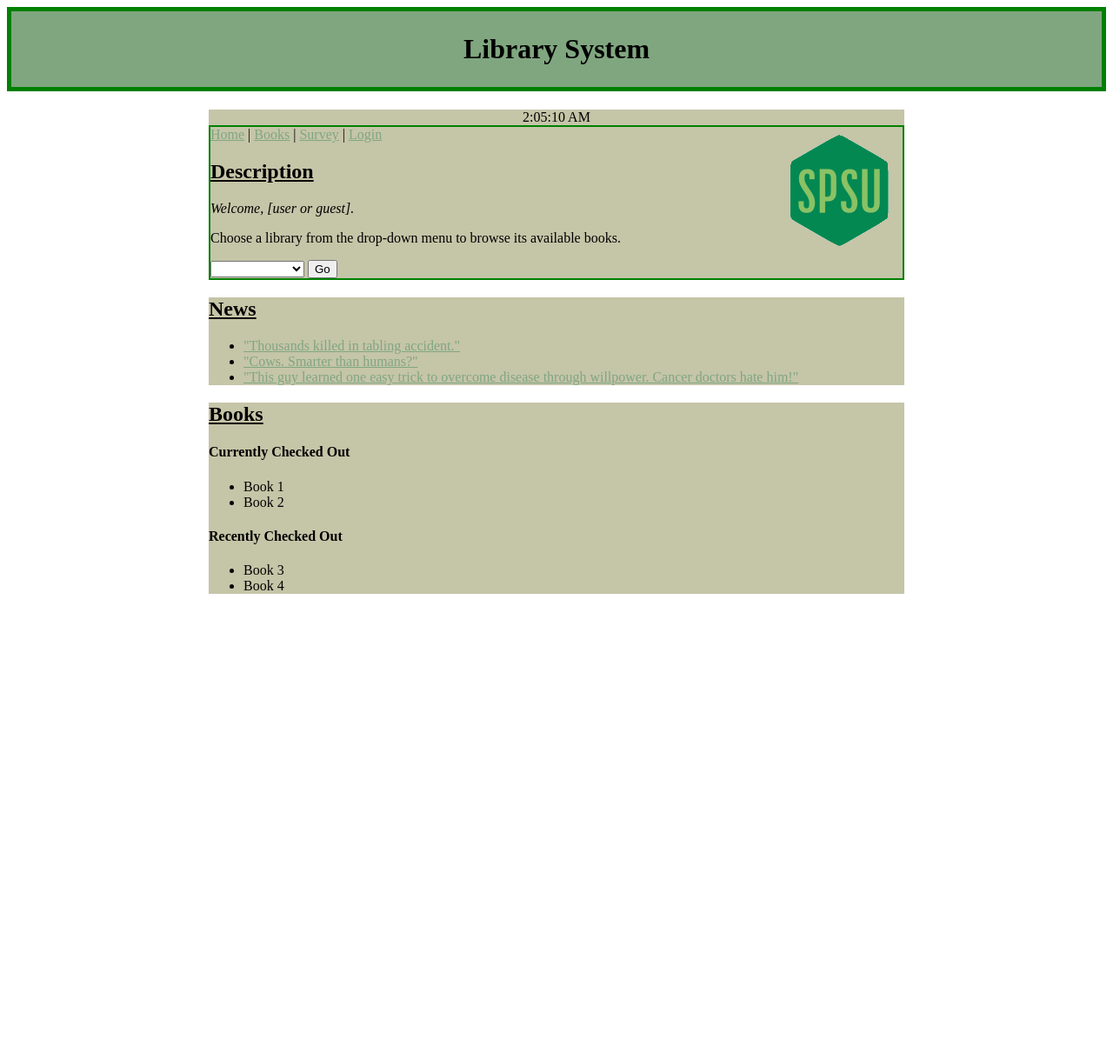
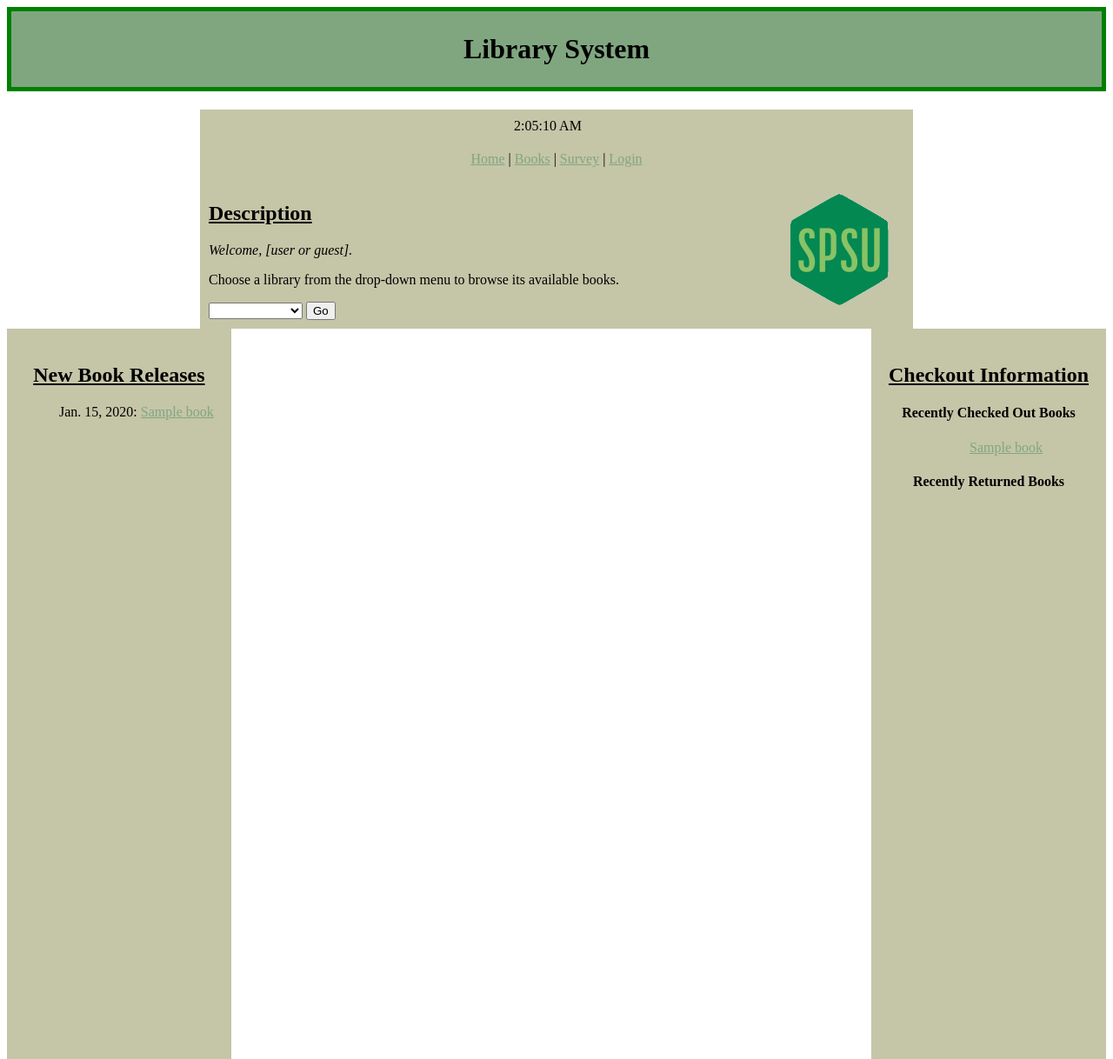
Before and after one commit to gscoppino/DjangoLibraryApp, a Django app: page / in a window 1280 px wide. Shown: the whole page at 87% size. Before the commit the page ends 683 px from the top, so only its background shows below. Run offline with Django 3.2, Linux system fonts and the light colour scheme; tables that the repository leaves empty hold one stand-in row (values such as "Sample post").

Commit message:
more changes

```diff
--- a/DjangoLibraryApp/Library/static/Library/css/styles.css
+++ b/DjangoLibraryApp/Library/static/Library/css/styles.css
@@ -1,12 +1,18 @@
+#header
+{
+    width:800px;
+    background-color: #C5C5A8;
+    margin:auto;
+    padding:10px;
+    text-align:center;
+}
+
 #container
 {
 	width: 800px;
 	background-color: #C5C5A8;
-	margin: 0 auto 0 auto;
-}
-#header
-{
-	border: 2px solid green;
+	margin: auto;
+    padding:10px;
 }
 body
 {
@@ -38,9 +44,12 @@
 }
 #news
 {
-	width: 800px;
+    float:left;
+	margin:auto;
+    padding:20px;
+    text-align:center;
+    height:800px;
 	background-color: #C5C5A8;
-	margin: 0 auto 0 auto;
 }
 #news a:hover
 {
@@ -57,9 +66,12 @@
 
 #books
 {
-	width: 800px;
+    float:right;
+    margin:auto;
+    padding:20px;
+    text-align:center;
+    height:800px;
 	background-color: #C5C5A8;
-	margin: 0 auto 0 auto;
 }
 #books a:hover
 {
@@ -77,30 +89,9 @@
 {
 	width: 800px;
 	background-color: #C5C5A8;
-	margin: 0 auto 0 auto;
-}
-
-#music
-{
-	width: 800px;
-	background-color: #C5C5A8;
-	margin: 0 auto 0 auto;
-}
-#music a:hover
-{
-	background-color: green;
-}
-#music a:link
-{
-	color: #80a680;
-}
-#music a:visited
-{
-	color: #80b571;
-}
-#music audio
-{
-	vertical-align: middle;
+	margin: auto;
+    padding:10px;
+    text-align:center;
 }
 
 #logo
--- a/DjangoLibraryApp/Library/templates/Library/index.html
+++ b/DjangoLibraryApp/Library/templates/Library/index.html
@@ -8,27 +8,22 @@
 	</head>
 
 	<body onload = "Clock(); setInterval('Clock()', 1000)">
-		<div id = "container">
-
         <div id = "clock" style="text-align:center;">
             <span id="clock"></span>
         </div>
-
-			<a href="http://spsu.edu"><IMG id = "logo" SRC="{% static 'Library/images/spsu.gif' %}"></a>
-
-			<div id = "header">
+        <div id="header">
             <a class="menu" href="{% url 'Library:index' %}">Home</a> |
-				<a class="menu" href="{% url 'Library:detail_system' %}" title="Browse all books in the library system.">Books</a> |
+            <a class="menu" href="{% url 'Library:detail_system' %}" title="Browse all books.">Books</a> |
             <a class="menu" href="survey.html">Survey</a> |
             <a class="menu" href="faculty.html" title="Login to check out and return books.">Login</a>
-
+        </div>
+		<div id="container">
+            <a href="http://spsu.edu"><IMG id ="logo" SRC="{% static 'Library/images/spsu.gif' %}"></a>
             <div id="description">
                 <h2><u><strong>Description</strong></u></h2>
                 <p><em>Welcome, [user or guest]. </em></p>
-
                 <p>Choose a library from the drop-down menu to browse its available books.</p>
             </div>
-
             <select id="library_selector">
                 <option></option>
                 {% for library in library_list.all %}
@@ -37,28 +32,29 @@
             </select>
             <button type="submit" onclick="window.location['href'] = (document.getElementById('library_selector').value);">Go</button>
         </div>
-        </div>
 		<div id = "news">
-            <h2><b><u>News</u></b></h2>
+            <h2><b><u>New Book Releases</u></b></h2>
             <ul>
-                <li><a class = "news_item" href = "http://imgur.com/eFiEr2P">"Thousands killed in tabling accident."</a>
-                <li><a class = "news_item" href = "http://i.imgur.com/cLMG6fr.jpg">"Cows. Smarter than humans?"</a>
-                <li><a class = "news_item" href = "http://i.imgur.com/QHaG2yC.jpg">"This guy learned one easy trick to overcome disease through willpower.  Cancer doctors hate him!"</a>
+                {% for book in recent_books.all %}
+                    <p>{{book.pub_date}}: <a href="{% url 'Library:detail_book' book.id %}">{{book.title}}</a></p>
+                {% endfor %}
             </ul>
 		</div>
 
 		<div id = "books">
-			<h2><b><u>Books</u></b></h2>
-			<h4>Currently Checked Out</h4>
+			<h2><b><u>Checkout Information</u></b></h2>
+			<h4>Recently Checked Out Books</h4>
 			<ul>
-				<li>Book 1 <!-- Grab from DB? Hell Yea.-->
-				<li>Book 2
+                {% for book in recently_checked_out_books %}
+                    <a href="{% url 'Library:detail_book' book.id %}">{{book.title}}</a>
+                {% endfor %}
 			</ul>
 
-			<h4>Recently Checked Out</h4>
+			<h4>Recently Returned Books</h4>
 			<ul>
-				<li>Book 3</li>
-				<li>Book 4</li>
+                {% for book in recently_checked_in_books %}
+                    <!--<a href="{% url 'Library:detail_book' book.id %}">{{book.title}}</li> -->
+                {% endfor %}
 			</ul>
 		</div>
 
--- a/DjangoLibraryApp/Library/urls.py
+++ b/DjangoLibraryApp/Library/urls.py
@@ -4,7 +4,8 @@
 
 urlpatterns = patterns('',
     url(r'^$', views.IndexView.as_view(), name='index'),
-    url(r'^library/books/', views.SystemBookView.as_view(), name='detail_system'),
-    url(r'^library/(?P<pk>\d+)/$', views.DetailView.as_view(), name='detail'),
+    url(r'^book/all/', views.SystemBookView.as_view(), name='detail_system'),
+    url(r'^library/(?P<pk>\d+)/$', views.LibraryBookView.as_view(), name='detail_library'),
+    url(r'^book/(?P<pk>\d+)/$', views.BookView.as_view(), name='detail_book'),
     url(r'^book/(?P<book_id>\d+)/checkout/$', views.checkout, name='checkout')
 )
--- a/DjangoLibraryApp/Library/views.py
+++ b/DjangoLibraryApp/Library/views.py
@@ -5,11 +5,17 @@
 from Library.models import *
 # Create your views here.
 class IndexView(generic.ListView):
+    model = Library
     template_name = 'Library/index.html'
-    context_object_name = 'library_list'
+    context_object_name = 'home_data'
 
-    def get_queryset(self):
-        return Library.objects.order_by('name')
+    def get_context_data(self, **kwargs):
+        context = super(IndexView, self).get_context_data(**kwargs)
+        context['library_list'] = Library.objects.all()
+        context['recently_checked_out_books'] = Book.objects.filter(checkout_status=True)
+        context['recently_checked_in_books'] = Book.objects.filter(checkout_status=False)
+        context['recent_books'] = Book.objects.order_by('pub_date').reverse()[:5]
+        return context
 
 class SystemBookView(generic.ListView):
     template_name = 'Library/system_books.html'
@@ -18,9 +24,13 @@
     def get_queryset(self):
         return Book.objects.order_by('title')
 
-class DetailView(generic.DetailView):
+class LibraryBookView(generic.DetailView):
     model = Library
-    template_name = 'Library/student_grade.html' #temp
+    template_name = 'Library/student_grade.html'
+
+class BookView(generic.DetailView):
+    model = Book
+    template_name = 'Library/faculty.html'
 
 def checkout(request, book_id):
     return HttpResponse("Now checking out Book %s" % book_id)
```
Also changed, not shown: DjangoLibraryApp/Library/templates/Library/student_grade.html (+2 -96 lines), DjangoLibraryApp/Library/templates/Library/system_books.html (+5 -99 lines). Lines whose indentation alone changed are shown as unchanged.
